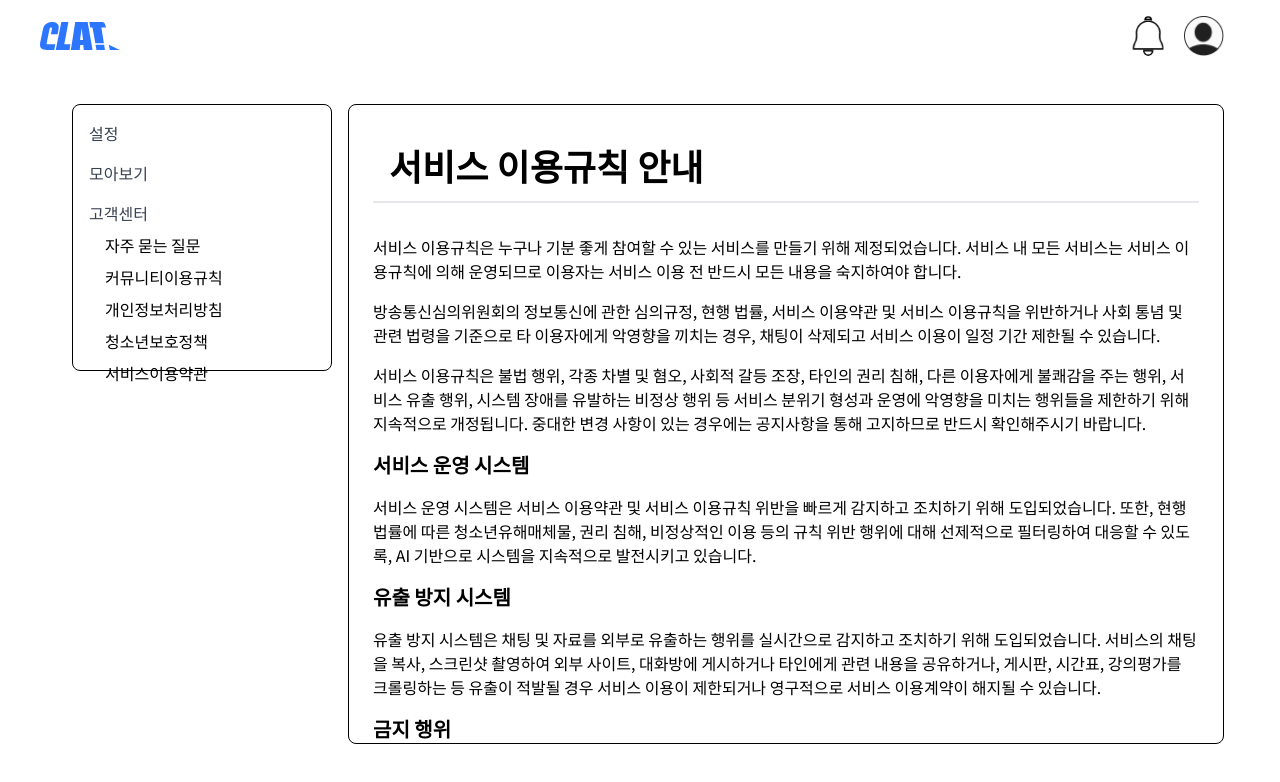
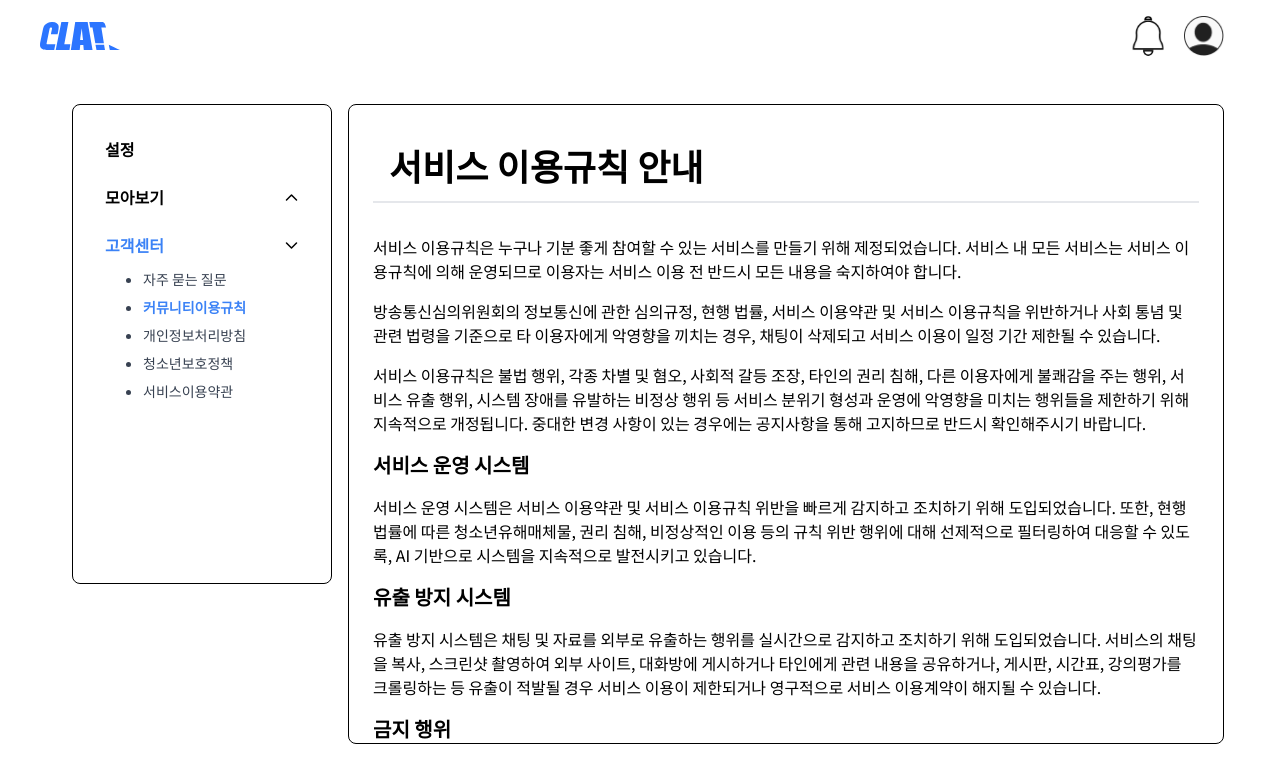
Before and after one commit to CLAT-Project/CLAT-Client, a Next.js app: page /home/csCenter/rules in a window 1280 px wide. Shown: the top 782 px of the page. Built offline with nearby package versions, Linux system fonts and the light colour scheme; no server answers; sample sign-in values are in the browser's storage.

Commit message:
profile/sidebar

```diff
--- a/src/app/(afterLogin)/home/setting/editPage/page.tsx
+++ b/src/app/(afterLogin)/home/setting/editPage/page.tsx
@@ -32,7 +32,7 @@ export default function EditPage() {
     <div className="h-screen">
       <NavigationBar />
 
-      <div className="flex-1 bg-white p-10">
+      <div className="flex bg-white p-10">
         <h1 className="mb-4 text-2xl font-bold">Edit Profile</h1>
         <form
           onSubmit={handleSubmit}
--- a/src/app/(afterLogin)/home/setting/myPage/page.tsx
+++ b/src/app/(afterLogin)/home/setting/myPage/page.tsx
@@ -36,19 +36,20 @@ export default function MyPage() {
   }, [])
 
   return (
-    <div className="flex h-screen">
+    <div className="flex h-screen sm:w-full">
       {/* 사이드바 */}
-      <div className="w-1/4 px-4">
+      <div className="hidden w-1/4 px-4 sm:block">
         <NavigationBar />
       </div>
 
       {/* 메인 콘텐츠 */}
-      <div className="w-3/4">
-        <div className="h-[calc(100vh-100px)] overflow-y-auto rounded-lg border border-black p-6">
+      <div className="w-auto sm:w-full">
+        <div className="h-[calc(100vh-100px)] min-w-[350px] overflow-y-auto rounded-lg border border-black p-6">
           <div className="mb-6 flex justify-center">
             <div className="relative">
               <div className="mb-5 flex h-24 w-24 items-center justify-center rounded-full bg-gray-300">
                 <Image
+                  className="rounded-full"
                   src="/image.jpg"
                   alt="프로필이미지"
                   width={100}
--- /dev/null
+++ b/src/components/home/item.tsx
@@ -0,0 +1,80 @@
+'use client'
+
+import Image from 'next/image'
+import { useMemo, useState } from 'react'
+import { usePathname, useRouter } from 'next/navigation'
+import SubMenuItem from './sub-item'
+
+interface ISidebarItem {
+  id: string
+  name: string
+  path: string
+  items?: ISubItem[]
+}
+
+interface ISubItem {
+  id: string
+  name: string
+  path: string
+}
+
+const SidebarItem = ({ item }: { item: ISidebarItem }) => {
+  const { name, items, path } = item
+  const [expanded, setExpanded] = useState(false)
+  const router = useRouter()
+  const pathname = usePathname()
+
+  //   설정, 모아보기, 고객센터 사이드바
+  const onClick = () => {
+    if (items && items.length > 0) {
+      return setExpanded(!expanded)
+    }
+    return router.push(path)
+  }
+
+  const isActive = useMemo(() => {
+    if (items && items.length > 0) {
+      if (items.find((subItem) => subItem.path === pathname)) {
+        setExpanded(true)
+        return true
+      }
+    }
+
+    return path === pathname
+  }, [items, path, pathname])
+
+  return (
+    <>
+      <div
+        className={`flex cursor-pointer items-center justify-between p-3 hover:font-semibold hover:text-blue-500 ${isActive && 'font-semibold text-blue-500'} `}
+        onClick={onClick}
+      >
+        <div>
+          <p className="whitespace-nowrap font-semibold">{name}</p>
+        </div>
+        <div>
+          {items && items.length > 0 && (
+            <Image
+              src="/images/svg/triangledown.svg"
+              alt="arrow-login"
+              width={15}
+              height={15}
+              className={`cursor-pointer transition-transform ${expanded ? 'rotate-[180deg] duration-200' : ''}`}
+            />
+          )}
+        </div>
+      </div>
+
+      {/* 서브메뉴 */}
+      {expanded && items && items.length > 0 && (
+        <ul className="mb-5 ml-[50px] list-disc space-y-2 text-sm text-gray-700 marker:text-gray-700">
+          {items.map((subItem) => (
+            <SubMenuItem key={subItem.path} item={subItem} />
+          ))}
+        </ul>
+      )}
+    </>
+  )
+}
+
+export default SidebarItem
--- a/src/components/home/navigationBar.tsx
+++ b/src/components/home/navigationBar.tsx
@@ -1,144 +1,81 @@
-import Link from 'next/link'
-import { usePathname } from 'next/navigation'
-import { useEffect, useState } from 'react'
+'use client'
+
+import SidebarItem from './item'
+
+interface IsidebarItem {
+  id: string
+  name: string
+  path: string
+  items?: ISubItem[]
+}
+
+interface ISubItem {
+  id: string
+  name: string
+  path: string
+}
+const generateId = () =>
+  `${Date.now()}-${Math.random().toString(36).substr(2, 9)}`
+
+const items: IsidebarItem[] = [
+  { id: generateId(), name: '설정', path: '/home/setting/myPage' },
+  {
+    id: generateId(),
+    name: '모아보기',
+    path: '/home/collect/',
+    items: [
+      {
+        id: generateId(),
+        name: '질문 모아보기',
+        path: '/home/collect/questions',
+      },
+      { id: generateId(), name: '자료 모아보기', path: '/home/collect/files' },
+      { id: generateId(), name: '답변모아보기', path: '/home/collect/answers' },
+      { id: generateId(), name: '북마크', path: '/home/collect/bookmarks' },
+    ],
+  },
+  {
+    id: generateId(),
+    name: '고객센터',
+    path: '/home/csCenter/contactUs/',
+    items: [
+      {
+        id: generateId(),
+        name: '자주 묻는 질문',
+        path: '/home/csCenter/contactUs',
+      },
+      {
+        id: generateId(),
+        name: '커뮤니티이용규칙',
+        path: '/home/csCenter/rules',
+      },
+      {
+        id: generateId(),
+        name: '개인정보처리방침',
+        path: '/home/csCenter/privacyPolicy',
+      },
+      {
+        id: generateId(),
+        name: '청소년보호정책',
+        path: '/home/csCenter/youthPolicy',
+      },
+      {
+        id: generateId(),
+        name: '서비스이용약관',
+        path: '/home/csCenter/terms',
+      },
+    ],
+  },
+]
 
 export default function NavigationBar() {
-  const pathname = usePathname()
-  const [openMenu, setOpenMenu] = useState<string | null>(null)
-
-  const isActive = (href: string) => pathname.startsWith(href)
-
-  const toggleMenu = (menuName: string) => {
-    setOpenMenu((prevMenu) => (prevMenu === menuName ? null : menuName))
-  }
-
-  useEffect(() => {
-    if (isActive('/home/collect/')) {
-      setOpenMenu('moabogi')
-    } else if (isActive('/home/contactUs/')) {
-      setOpenMenu('faq')
-    } else {
-      setOpenMenu(null)
-    }
-  }, [pathname])
-
   return (
-    <aside className="h-1/3 w-full rounded-lg border border-black bg-white p-4">
-      <nav>
-        <ul className="space-y-4">
-          {/* 설정 */}
-          <li>
-            <Link href="/home/setting/myPage">
-              <span
-                className={`${
-                  isActive('/home/setting/myPage')
-                    ? 'font-semibold text-blue-500'
-                    : 'text-gray-700'
-                }`}
-              >
-                설정
-              </span>
-            </Link>
-          </li>
-
-          {/* 모아보기 */}
-          <li>
-            <button
-              className="w-full text-left focus:outline-none"
-              onClick={() => toggleMenu('moabogi')}
-            >
-              <span
-                className={`${
-                  openMenu || isActive('/home/collect/')
-                    ? 'font-semibold text-blue-500'
-                    : 'text-gray-700'
-                }`}
-              >
-                모아보기
-              </span>
-            </button>
-            {(openMenu === 'moabogi' || isActive('/home/collect/')) && (
-              <ul className="ml-4 mt-2 space-y-2">
-                <li>
-                  <Link href="/home/collect/questions">
-                    <span
-                      className={`${isActive('/home/collect/questions') ? 'font-semibold text-blue-500' : 'text-gray-700'}`}
-                    >
-                      질문 모아보기
-                    </span>
-                  </Link>
-                </li>
-                <li>
-                  <Link href="/home/collect/files">
-                    <span
-                      className={`${isActive('/home/collect/files') ? 'font-semibold text-blue-500' : 'text-gray-700'}`}
-                    >
-                      자료 모아보기
-                    </span>
-                  </Link>
-                </li>
-                <li>
-                  <Link href="/home/collect/answers">
-                    <span
-                      className={`${isActive('/home/collect/answers') ? 'font-semibold text-blue-500' : 'text-gray-700'}`}
-                    >
-                      답변 모아보기
-                    </span>
-                  </Link>
-                </li>
-                <li>
-                  <Link href="/home/collect/bookmarks">
-                    <span
-                      className={`${isActive('/home/collect/bookmarks') ? 'font-semibold text-blue-500' : 'text-gray-700'}`}
-                    >
-                      북마크
-                    </span>
-                  </Link>
-                </li>
-              </ul>
-            )}
-          </li>
-
-          {/* 고객센터 */}
-          <li>
-            <button
-              className="w-full text-left focus:outline-none"
-              onClick={() => toggleMenu('faq')}
-            >
-              <span
-                className={`${
-                  openMenu === 'faq' || isActive('/home/csCenter/contactUs/')
-                    ? 'font-semibold text-blue-500'
-                    : 'text-gray-700'
-                }`}
-              >
-                고객센터
-              </span>
-            </button>
-            {(openMenu === 'faq' || isActive('/home/csCenter')) && (
-              <ul className="ml-4 mt-2 space-y-2">
-                <li>
-                  <Link href="/home/csCenter/contactUs/">자주 묻는 질문</Link>
-                </li>
-                <li>
-                  <Link href="/home/csCenter/rules/">커뮤니티이용규칙</Link>
-                </li>
-                <li>
-                  <Link href="/home/csCenter/privacyPolicy/">
-                    개인정보처리방침
-                  </Link>
-                </li>
-                <li>
-                  <Link href="/home/csCenter/youthPolicy/">청소년보호정책</Link>
-                </li>
-                <li>
-                  <Link href="/home/csCenter/terms/">서비스이용약관</Link>
-                </li>
-              </ul>
-            )}
-          </li>
-        </ul>
-      </nav>
-    </aside>
+    <div className="hidden h-[60%] w-full min-w-40 rounded-lg border border-black bg-white p-5 md:block">
+      <ul className="flex-col">
+        {items.map((item) => (
+          <SidebarItem key={item.id} item={item} />
+        ))}
+      </ul>
+    </div>
   )
 }
--- /dev/null
+++ b/src/components/home/sub-item.tsx
@@ -0,0 +1,32 @@
+'use Client'
+
+import { usePathname, useRouter } from 'next/navigation'
+import React, { useMemo } from 'react'
+
+interface ISubItem {
+  id: string
+  name: string
+  path: string
+}
+
+export default function SubMenuItem({ item }: { item: ISubItem }) {
+  const { name, path } = item
+  const router = useRouter()
+  const pathname = usePathname()
+
+  const onClick = () => {
+    router.push(path)
+  }
+
+  const isActive = useMemo(() => path === pathname, [path, pathname])
+
+  return (
+    <div onClick={onClick}>
+      <li
+        className={`cursor-pointer hover:font-semibold hover:text-blue-500 ${isActive && 'font-semibold text-blue-500'}`}
+      >
+        <p className="whitespace-nowrap">{name}</p>
+      </li>
+    </div>
+  )
+}
--- a/tailwind.config.ts
+++ b/tailwind.config.ts
@@ -18,6 +18,9 @@ const config: Config = {
         verify: '#D3E2FF',
         errorRed: `#E94B2C`,
       },
+      sidebar: {
+        active: '#2C75FF',
+      },
       borderRadius: {
         18: '18px',
         49: '49px',
```
Also changed, not shown: src/app/(afterLogin)/home/page.tsx (+35 -11 lines), src/components/common/profilePanel.tsx (+54 -12 lines), public/images/svg/triangledown.svg (added), 1 other file (tests, documents, lock files or other folders).
